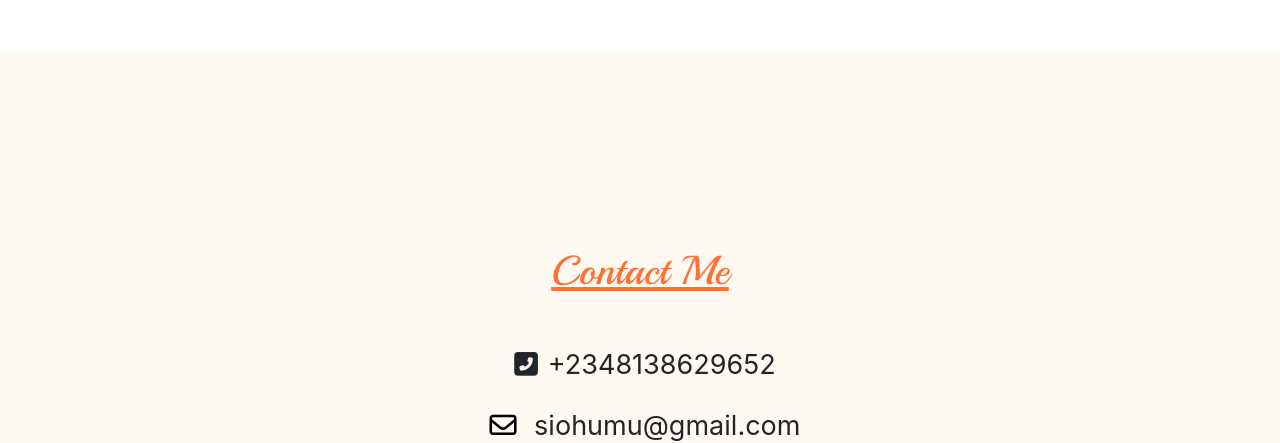
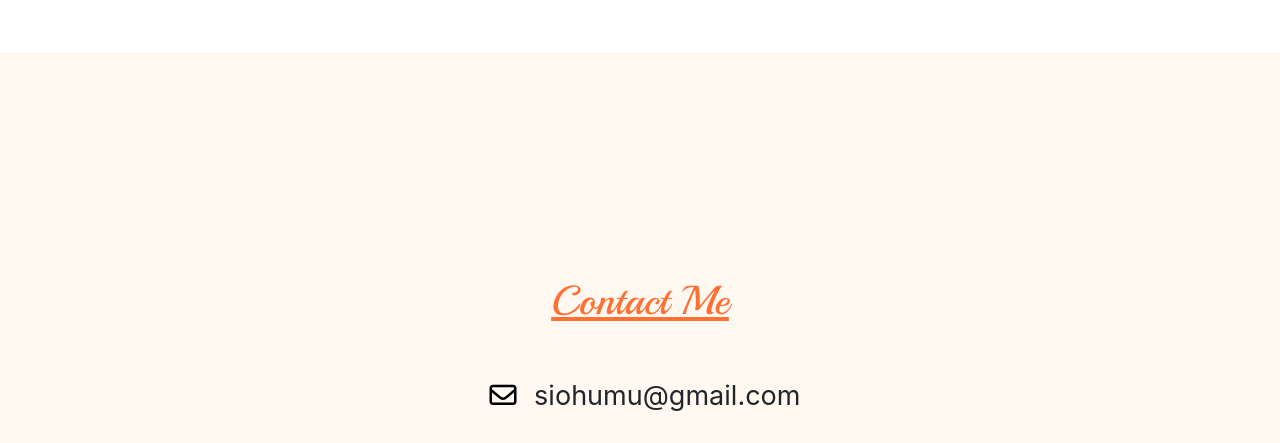
Before and after one commit to raymond-sikpojie/S.I-OHUMU, a website with bundled scripts: page index.html in a window 1280 px wide. Shown: the part 3666-4109 px from the top of the page. Built offline with nearby package versions, Linux system fonts and the light colour scheme.

Commit message:
latest commit

```diff
--- a/index.html
+++ b/index.html
@@ -253,7 +253,7 @@
       <div class="contact">
       <h2 class="heading contact-heading">Contact Me</h2>
       <div class="phone">
- <p><span><i class="fas fa-phone-square-alt"></i></span>+2348138629652</p>
+ <!-- <p><span><i class="fas fa-phone-square-alt"></i></span>+2348138629652</p> -->
    <p><span><a href="mailto: siohumu@gmail.com"><i class="far fa-envelope"></i></a></span> siohumu@gmail.com</p>
   </div>
 
```
